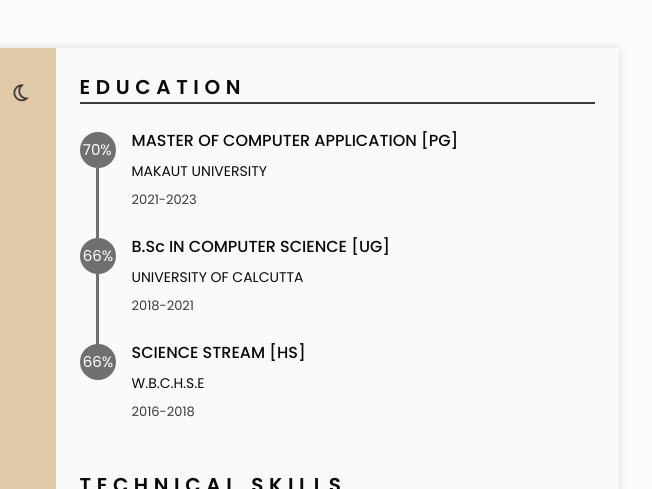
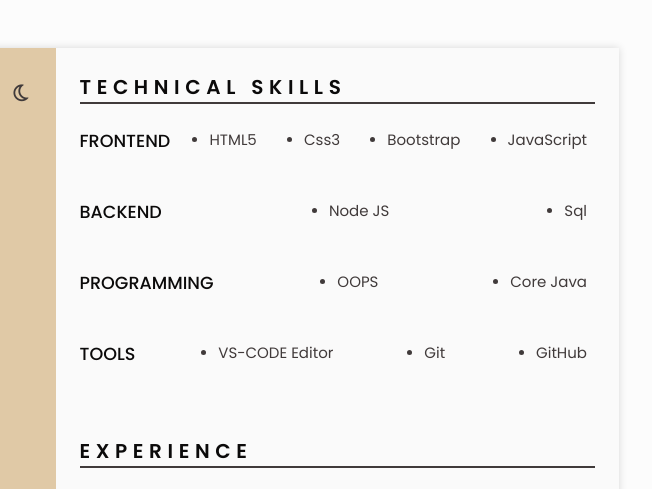
Before and after one commit to tangoAnimesh/Animesh_CV, a plain HTML site: page index.html in a window 1280 px wide. Shown: the top 489 px of the page, 505-1157 px from the left. Drawn offline with Linux system fonts and the light colour scheme.

Commit message:
Delete One  Education Section

```diff
--- a/index.html
+++ b/index.html
@@ -188,50 +188,7 @@
 
             <div class="resume__right">
                  <!--============= EDUCATION  ================ -->
-                 <section class="education section" id="education">
-                    <h2 class="section-title">Education</h2>
 
-                    <div class="education__container bd-grid">
-                        <div class="education__content">
-                            <div class="eduation__time">
-                                <span class="education__rounder">70%</span>
-                                <span class="education__line"></span>
-                            </div>
-
-                            <div class="education__data bd-grid">
-                                <h3 class="education__title">MASTER OF COMPUTER APPLICATION [PG]</h3>
-                                <span class="education__studies">MAKAUT UNIVERSITY</span>
-                                <span class="education__year">2021-2023</span>
-                            </div>
-                        </div>
-
-                        <div class="education__content">
-                            <div class="eduation__time">
-                                <span class="education__rounder">66%</span>
-                                <span class="education__line"></span>
-                            </div>
-
-                            <div class="education__data bd-grid">
-                                <h3 class="education__title">B.Sc IN COMPUTER SCIENCE [UG]</h3>
-                                <span class="education__studies">UNIVERSITY OF CALCUTTA</span>
-                                <span class="education__year">2018-2021</span>
-                            </div>
-                        </div>
-
-                        <div class="education__content">
-                            <div class="eduation__time">
-                                <span class="education__rounder">66%</span>
-                                <!-- <span class="education__line"></span> -->
-                            </div>
-
-                            <div class="education__data bd-grid">
-                                <h3 class="education__title">SCIENCE STREAM [HS]</h3>
-                                <span class="education__studies">W.B.C.H.S.E</span>
-                                <span class="education__year">2016-2018</span>
-                            </div>
-                        </div>
-                    </div>
-                </section>
                 <!-- =========== TECHNICAL SKILLS ============= -->
                 <section class="skills section tech__skills" id="technicalskills">
                     <h2 class="section-title">TECHNICAL SKILLS</h2>
```
